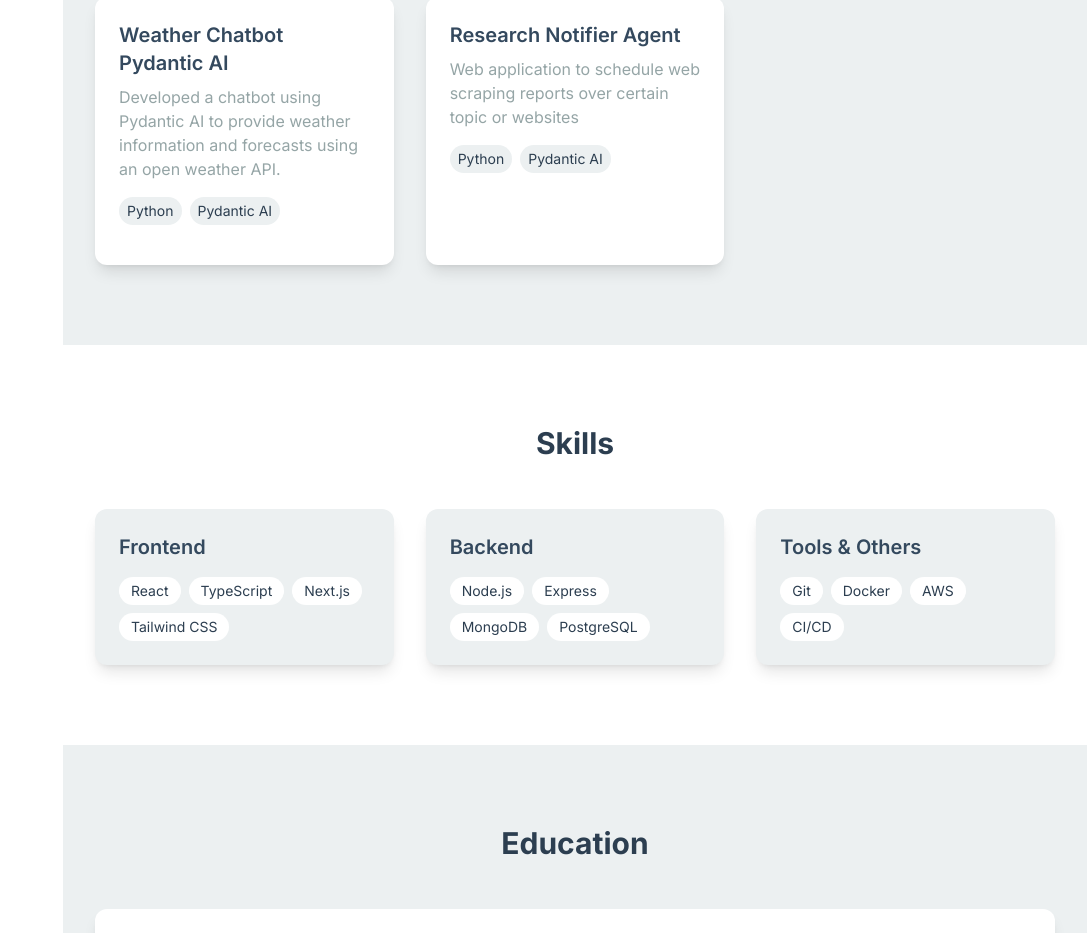
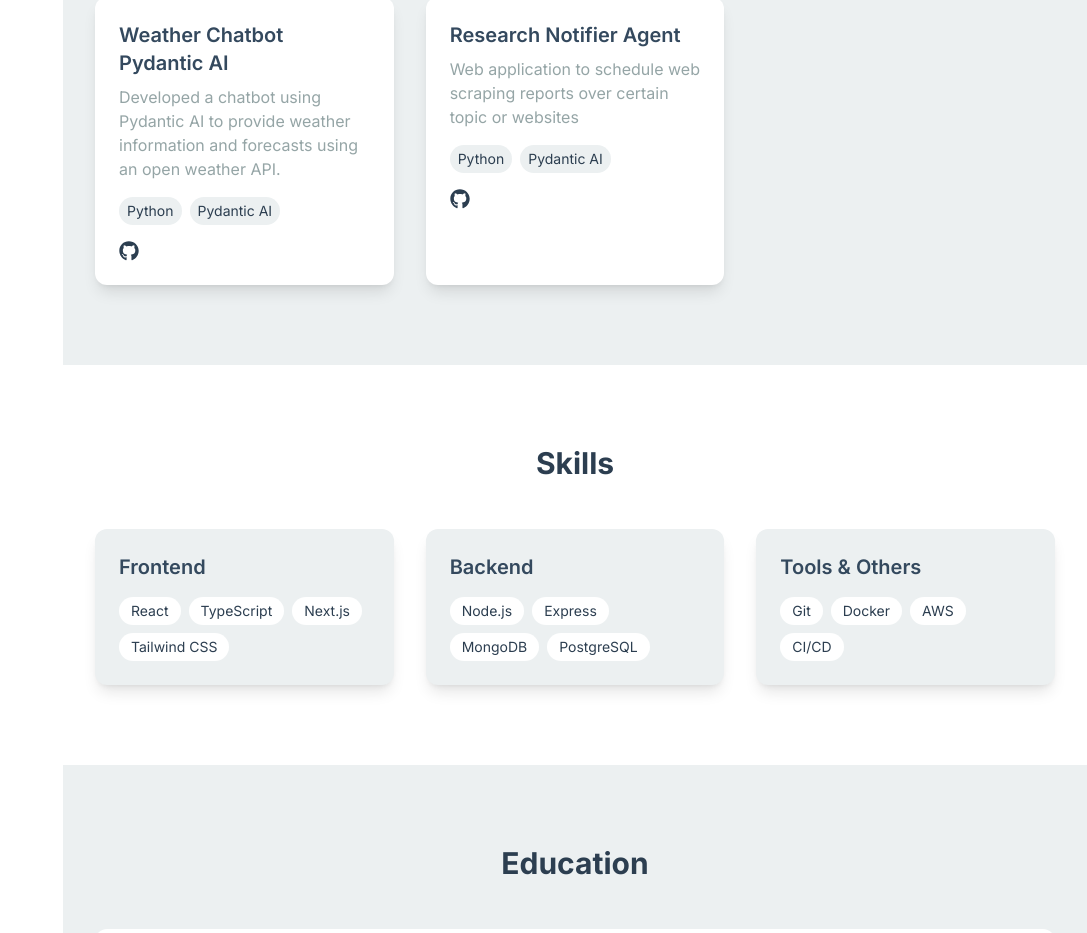
Before and after one commit to samuel-langarica/my-porfolio, a Next.js app: page / in a window 1280 px wide. Shown: the part 2455-3388 px from the top of the page, without its empty margins (193-1280 px from the left). Built offline with nearby package versions, Linux system fonts and the light colour scheme.

Commit message:
Add github urls to projects

```diff
--- a/src/data/portfolio.ts
+++ b/src/data/portfolio.ts
@@ -116,11 +116,13 @@ export const projects: Project[] = [
     title: "Weather Chatbot Pydantic AI",
     description: "Developed a chatbot using Pydantic AI to provide weather information and forecasts using an open weather API.",
     technologies: ["Python", "Pydantic AI"],
+    githubUrl: "https://github.com/samuel-langarica/weather-chatbot-pydantic-ai",
   },
   {
     title: "Research Notifier Agent",
     description: "Web application to schedule web scraping reports over certain topic or websites",
     technologies: ["Python", "Pydantic AI"],
+    githubUrl: "https://github.com/samuel-langarica/autonomous-research-notifier-agent",
   },
 ];
 
```
